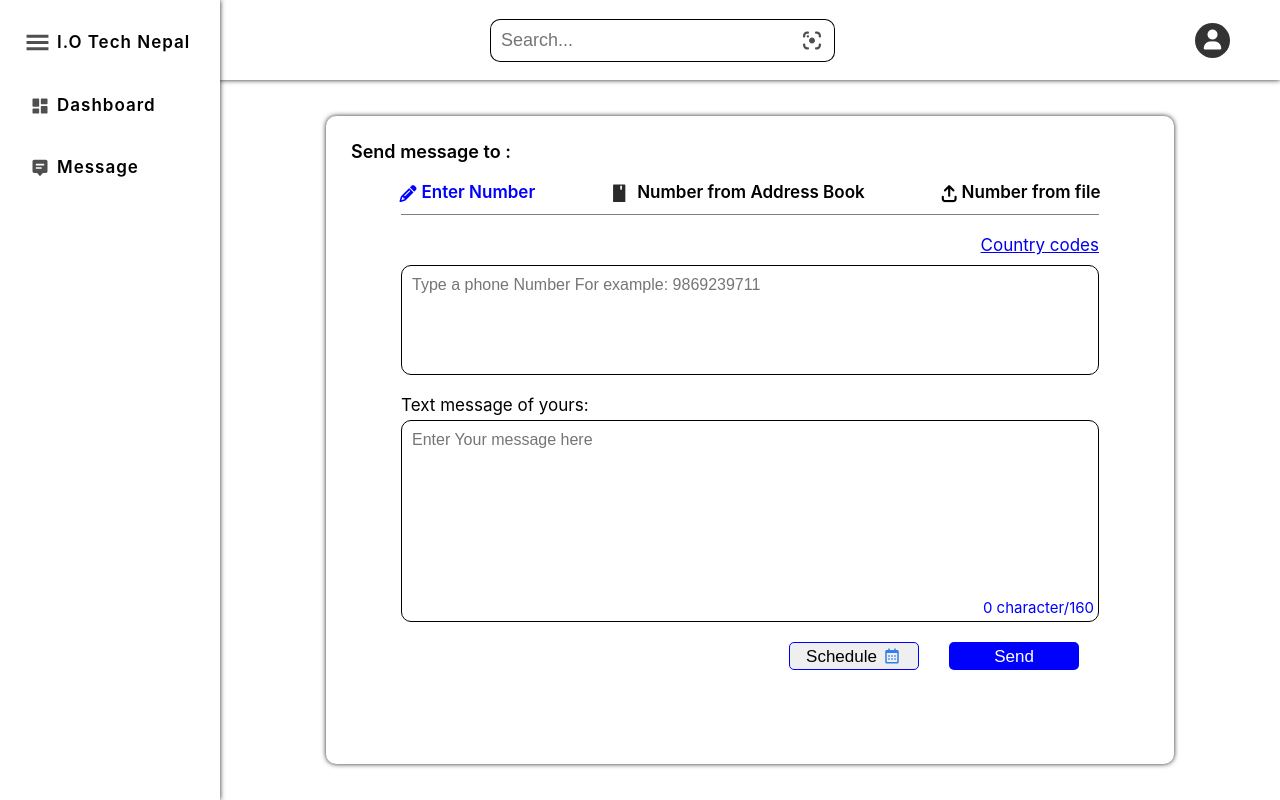
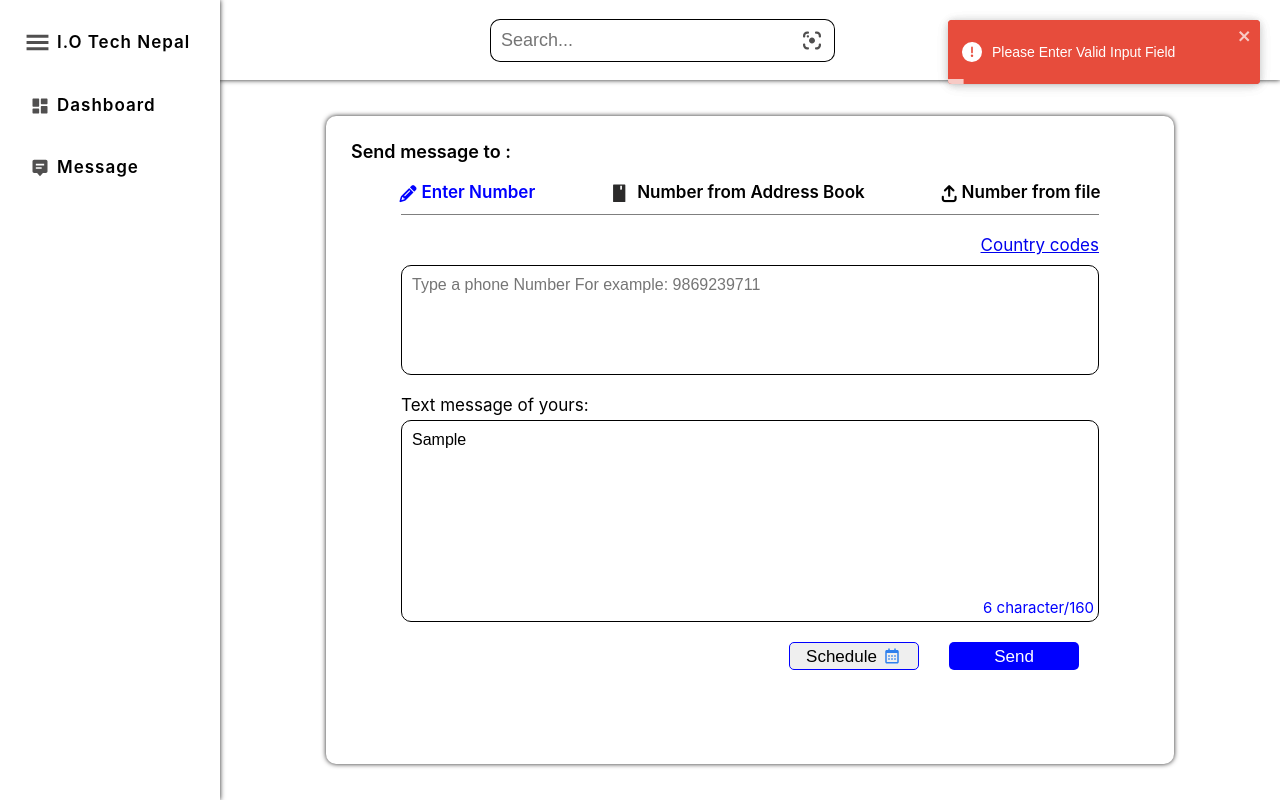
Before and after one commit to gaurab-hacked/iotech_project, a React (Create React App) app: page / in a window 1280 px wide. Both pictures are taken after typing "Sample", "Sample" into the empty fields and a click on the button "Send". Shown: the part 800-1600 px from the top of the page. Built offline with nearby package versions, Linux system fonts and the light colour scheme.

Commit message:
error and bugs fixed

```diff
--- a/package.json
+++ b/package.json
@@ -9,6 +9,7 @@
     "react": "^18.2.0",
     "react-dom": "^18.2.0",
     "react-scripts": "5.0.1",
+    "react-toastify": "^9.0.8",
     "web-vitals": "^2.1.4"
   },
   "scripts": {
--- a/src/components/Login.js
+++ b/src/components/Login.js
@@ -1,6 +1,8 @@
 import React, { useContext, useState } from 'react'
 import FormContext from '../context/FormContext'
 import LoginHTML from './LoginHTML';
+import { ToastContainer, toast } from 'react-toastify';
+import 'react-toastify/dist/ReactToastify.css';
 
 const Login = () => {
     const { postForm } = useContext(FormContext);
@@ -13,20 +15,26 @@ const Login = () => {
     //show value when click
     const submitBtnClk = (e) => {
         e.preventDefault();
-        if(formVal.username.length===0){
-            console.log("Please enter valid username")
+        if (formVal.username.length === 0) {
+            toast.error(<p id='error'>Username must be greater than 5 character</p>, {theme: "colored"});
         }
-        else if(formVal.password.length<6){
-            console.log("Please enter valid password")
+        else if (formVal.password.length < 6) {
+            toast.error(<p id='error'>Password must be greater than 5 character</p>, {theme: "colored"});
         }
-        else{
+        else {
             postForm(formVal)
-            setFormVal({username:"", password:""})
+            setFormVal({ username: "", password: "" })
+            toast.success(<p id='error'>Login Success</p>, {theme: "colored"});
         }
     }
 
     return (
-        <LoginHTML inpFldChange={inpFldChange} submitBtnClk={submitBtnClk} formVal={formVal} />
+        <>
+            <LoginHTML inpFldChange={inpFldChange} submitBtnClk={submitBtnClk} formVal={formVal} />
+            <ToastContainer
+                autoClose={2000}
+            />
+        </>
     )
 }
 
--- a/src/components/LoginPage.css
+++ b/src/components/LoginPage.css
@@ -110,3 +110,7 @@
     background-image: linear-gradient(#0d6160, rgb(6,50,42));
     cursor: pointer;
 }
+
+#error{
+    font-size: 14px;
+}
--- a/src/components/MessagePMainCard.js
+++ b/src/components/MessagePMainCard.js
@@ -1,38 +1,56 @@
 import React, { useState } from 'react'
+import { ToastContainer, toast } from 'react-toastify';
+import 'react-toastify/dist/ReactToastify.css';
 
 const MessagePMainCard = (props) => {
   const { MessageForm } = props;
 
-  const [msgFld, setMsgFld] = useState({ phnumber: "", message: "" });
-  const [letter, setLetter] = useState(0);
-  // const [phnumber, setPhnumber] = useState([]);
+  const [msgFld, setMsgFld] = useState("");
+  const [phFldChange, setphFldChange] = useState("")
 
+  //for message field change
+  const msgFldfun = (e) => {
+    const value = e.target.value;
+    const val = value.slice(0, 160)
+    setMsgFld(val)
+  }
+
+  // for phone number field change
   const inpfldChange = (e) => {
-    setMsgFld({ ...msgFld, [e.target.name]: e.target.value });
+    const value = e.target.value;
+    let invalidChars = /[^0-9]/gi;
+    if (invalidChars.test(value)) {
+      let actValue = value.replace(invalidChars, " ");
+      const actualval = actValue.replace(/\s+/g, " ");
+      setphFldChange(actualval)
+      setphFldChange(actualval.trimLeft())
+    } else {
+      setphFldChange(value)
+      setphFldChange(value.trim())
+    }
+  }
 
-    setLetter(msgFld.message.trim().length);
+  //when click in btn
+  const msgsendBtnclk = (e) => {
+    e.preventDefault();
+    const rawnumber = phFldChange.split(" ");
+    const number = rawnumber.filter((e) => e.length > 8);
+    if (number.length >= 1) {
+      if (msgFld.length >= 5) {
+        const data = { phnumber: number, message: msgFld }
+        MessageForm(data);
+        setMsgFld("");
+        setphFldChange("");
+        toast.success(<p id='error'>Message send success</p>, {theme: "colored"});
       }
-  const msgsendBtnclk = (e) => {
-    e.preventDefault()
-    if (letter <= 160) {
-      if (msgFld.phnumber.length >= 10) {
-        const rawnumber = msgFld.phnumber.split(" ")
-        const phnumber = rawnumber.filter((e) => {
-          if (e.length === 10) return e;
-          return null;
-        })
-        const actualNumber = phnumber.filter((e) => {
-          if (!isNaN(e)) return e;
-          return null
-        })
-        msgFld.phnumber = actualNumber;
     }
-      MessageForm(msgFld);
-      setMsgFld({phnumber:"", message:""})
+    else{
+      toast.error(<p id='error'>Please Enter Valid Input Field</p>, {theme: "colored"});
     }
   }
 
   return (
+    <>
       <div id='mainMsgC'>
         <div className="msgcontent">
           <p id='topmsg'>Send message to :</p>
@@ -50,10 +68,10 @@ const MessagePMainCard = (props) => {
             <a href="#">Country codes</a>
           </div>
           <div className="inpflds">
-          <textarea name="phnumber" id="phnumber" cols="30" rows="10" placeholder='Type a phone Number For example: 9869239711' value={msgFld.phnumber} onChange={inpfldChange}></textarea>
+            <textarea name="phnumber" id="phnumber" cols="30" rows="10" placeholder='Type a phone Number For example: 9869239711' value={phFldChange} onChange={inpfldChange}></textarea>
             <label htmlFor="message">Text message of yours:</label>
-          <textarea name="message" id="message" cols="30" rows="10" placeholder='Enter Your message here' value={msgFld.message} onChange={inpfldChange}></textarea>
-          <div className="charactercounter">{letter} character/160</div>
+            <textarea name="message" id="message" cols="30" rows="10" placeholder='Enter Your message here' value={msgFld} onChange={msgFldfun}></textarea>
+            <div className="charactercounter">{msgFld.trim().length} character/160</div>
           </div>
           <div className="buttons">
             <button className='schedule'><span>Schedule</span><svg width="372" height="372" viewBox="0 0 372 372" fill="none" xmlns="http://www.w3.org/2000/svg">
@@ -65,6 +83,10 @@ const MessagePMainCard = (props) => {
           </div>
         </div>
       </div>
+      <ToastContainer
+        autoClose={2000}
+      />
+    </>
   )
 }
 
```
Also changed, not shown: 1 other file (tests, documents, lock files or other folders). Lines whose indentation alone changed are shown as unchanged.
